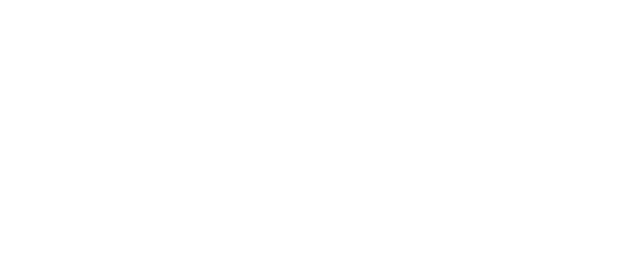
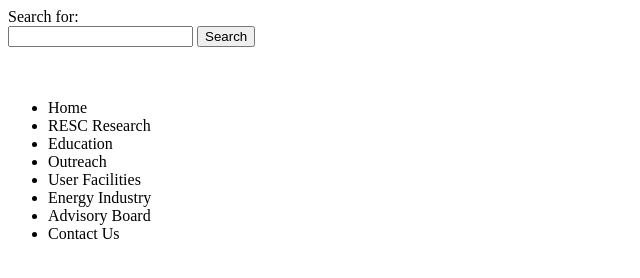
Before and after one commit to thomas-neville/responsive-redesign-fesc, a plain HTML site: page contact-us.html in a window 1280 px wide. Shown: the whole page, without its empty margins (0-640 px from the left). Drawn offline with Linux system fonts and the light colour scheme.

Commit message:
add header with search box, logo and images, and nav to all pages

```diff
--- a/contact-us.html
+++ b/contact-us.html
@@ -22,6 +22,37 @@
 
   </head>
   <body>
+    <header>
+      <!-- Search -->
+      <div>Search for:
+        <form>
+          <input type="text" name="search">
+          <button type="submit">Search</button>
+        </form>
+      </div>
+
+      <!-- Logo and Image Carousel -->
+      <div>
+        <img>
+      </div>
+      <div>
+        <img>
+      </div>
+
+      <!-- Main Top Navigation -->
+      <nav>
+        <ul>
+          <li>Home</li>
+          <li>RESC Research</li>
+          <li>Education</li>
+          <li>Outreach</li>
+          <li>User Facilities</li>
+          <li>Energy Industry</li>
+          <li>Advisory Board</li>
+          <li>Contact Us</li>
+        </ul>
+      </nav>
+    </header>
 
   </body>
 </html>
```
Also changed, not shown: energy-industry.html (+31 -0 lines), research.html (+31 -0 lines).
